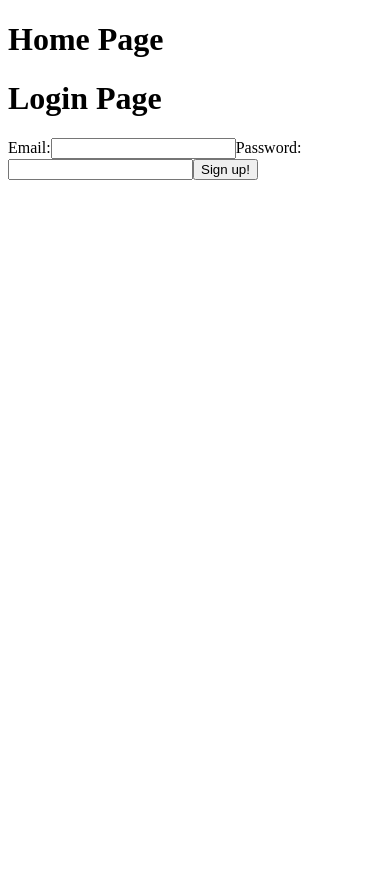
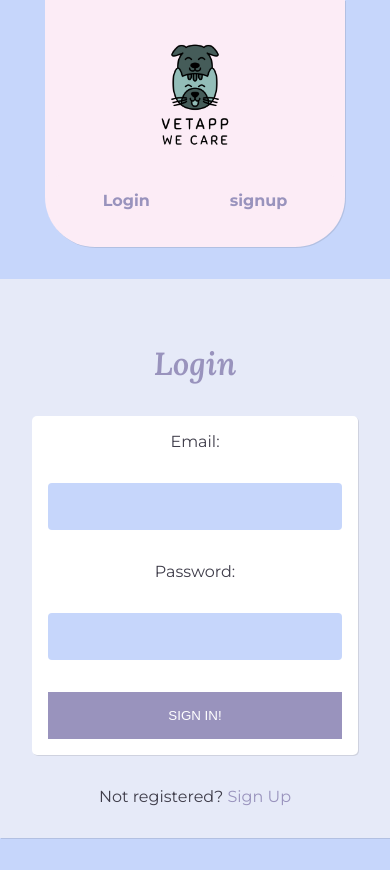
Before and after one commit to Jswears/veterinary-frontend, a React (Vite) app: page /login in a window 390 px wide. Before the commit the page ends 844 px from the top, so only its background shows below. Built offline with nearby package versions, Linux system fonts and the light colour scheme.

Commit message:
some style auth fixed

```diff
--- /dev/null
+++ b/src/App.css
@@ -0,0 +1,261 @@
+@import url('https://fonts.googleapis.com/css2?family=Montserrat:wght@400;700&display=swap');
+@import url('https://fonts.googleapis.com/css2?family=Lora:ital,wght@1,600&display=swap');
+* {
+box-sizing: border-box;
+text-decoration: none;
+outline: none;
+margin: 0;
+padding: 0;
+list-style: none;
+border: none;
+}
+
+/*colors*/
+:root{
+  --bg-color: #e6eaf8;
+  --color-darkest:#9993bd;
+  --color-dark: #c6d6fb;
+  --color-light: #f1b1da;
+  --color-lightest: #fcc2b4;
+  --color-bg: #fcecf6;
+  --color-bg2: #f1f5fe;
+}
+
+a{
+  color:var(--color-darkest)
+}
+body {
+  background-color: var(--color-dark);
+  font-family: 'Montserrat', sans-serif;
+  color: #3f3d4a;
+}
+
+
+h1, h2, h3{
+  color: var(--color-darkest);
+  font-weight: bold;
+  font-family: 'Lora', serif;
+  margin-top: 2rem;
+
+}
+/*layout*/
+
+.container{
+  width: 100%;
+  margin: 0 auto;
+  text-align: center;
+}
+.content-md{
+width: 500px;
+margin: 2rem auto;
+display: flex;
+flex-direction: column;
+gap: 2rem;
+justify-content: center;
+align-items: center;
+background-color: #e6eaf8;
+border-radius: 15px ;
+padding: 2rem;
+box-shadow: 1px 1px rgba(0,0,0,0.1);
+}
+.content-lg{
+  width: 600px;
+  margin: 2rem auto;
+  display: grid;
+  gap: 2rem;
+  align-items: center;
+  grid-template-columns: 50% 50%;
+  padding: 4rem;
+   position: relative;
+
+   background-color: #e6eaf8;
+border-radius: 15px ;
+box-shadow: 1px 1px rgba(0,0,0,0.1);
+  }
+.form{
+  margin: 0 auto;
+  width: 100%;
+  background-color: #fff;
+  display: flex;
+  flex-direction: column;
+  padding:1rem;
+  border-radius: 5px;
+  gap: 2rem;
+  box-shadow: 1px 1px rgba(0,0,0,0.1);
+}
+.form input, .form textarea, .form select{
+
+  border-radius: 4px;
+  width: 100%;
+  background-color: #c6d6fb;
+  padding: 1rem;
+}
+.form button{
+    background-color: var(--color-darkest);
+    padding: 1rem 0.5rem;
+    color:#fff;
+    text-transform: uppercase;
+}
+
+.error{
+  border-radius: 4px;
+  width: 100%;
+  background-color: var(--color-light);
+  padding: 1rem;
+}
+
+.navbar{
+
+  display: flex;
+  justify-content: space-between;
+  padding:1rem 2rem;
+
+  margin: 0 auto;
+  align-items: center;
+  background-color: var(--color-bg);
+  box-shadow: 1px 1px rgba(0,0,0,0.1);
+  width: 600px;
+  border-radius: 0 0 50px 50px;
+  position: relative;
+}
+
+.brand{
+  width: 200px;
+}
+.brand img{
+  width: 100%;
+  background-size: cover;
+}
+.menu{
+  display: flex;
+  gap: 1rem;
+  color: #fff;;
+  padding: 1rem;
+  justify-content: center;
+  text-align: center;
+  border-radius: 5px;
+  font-weight: bold;
+}
+.menu li a{
+  padding: 1rem 2rem;
+  border-radius: 5px;
+  color: var(--color-darkest);
+}
+.menu li button{
+    padding: 1rem 2rem;
+    border-radius: 5px;
+    color: var(--color-darkest);
+    background: none;
+    border:none;
+    font-weight: bold;
+    font-size: 1.2rem;
+}
+.menu li a:hover{
+  color: var(--color-dark);
+}
+.menu li img{
+  border-radius: 50%;
+}
+.profile{
+display: flex;
+width: 200px;
+gap:0.2rem;
+justify-content: center;
+align-items: center;
+}
+
+.profile img{
+  width: 100%;
+  background-size: cover;
+  border-radius: 50%;
+  box-shadow:1px 1px 1px rgba(0,0,0,0.1);
+}
+.profile:hover >img {
+   border:2px dotted var(--color-darkest);
+}
+
+.button{
+  background-color: var(--color-bg);
+  border-radius: 5px;
+  box-shadow:1px 1px 1px rgba(0,0,0,0.3);
+  text-align: center;
+  padding: 2rem 1rem;
+  text-align: center;
+  position: relative;
+}
+
+.notify{
+  border-radius: 50%;
+  background-color: var(--color-light);
+  top:-10px;
+  right: -10px;
+  position: absolute;
+  padding: 0.5rem 1rem;
+  color:#fff;
+  box-shadow:1px 1px 1px rgba(0,0,0,0.3);
+}
+
+.bg{
+  background-color: var(--color-darkest);
+
+}
+.bg a{
+  color: #e6eaf8;
+}
+.bg1{
+  background-color: var(--color-lightest);
+}
+.bg2{
+  background-color: var(--color-light);
+}
+.bg3{
+  background-color: var(--color-bg2);
+}
+
+
+.pet-card{
+  background-color: var(--color-bg);
+  border-radius: 5px;
+  box-shadow:1px 1px 1px rgba(0,0,0,0.3);
+  text-align: center;
+  padding: 1rem 0.5rem;
+  text-align: center;
+  display: flex;
+  flex-direction: column;
+  gap: 2rem;
+  justify-content: center;
+
+}
+.pet-card img{
+  margin: 0 auto;
+  width: 100%;
+  background-size: cover;
+}
+
+@media screen and (max-width: 600px) {
+
+
+ .navbar{
+  flex-direction: column;
+  width: 300px;
+ }
+ .content-lg{
+  grid-template-columns: auto auto;
+  width: 100%;
+  justify-content: center;
+  align-items: center;
+  border-radius: 0;
+ }
+ .content-md{
+  border-radius: 0;
+  width: 100%;
+ }
+.menu{
+  /* right: 0;
+  top:240px; */
+  position:relative;
+  top:-5px;
+  background-color:var(--color-bg);
+}
+
+}
--- a/src/App.jsx
+++ b/src/App.jsx
@@ -2,15 +2,16 @@ import { Route, Routes } from "react-router-dom";
 import SignupPage from "./pages/SignupPage";
 import LoginPage from "./pages/LoginPage";
 import HomePage from "./pages/HomePage";
-
+import './App.css'
+import { NavBar } from "./components/NavBar";
 const App = () => {
   return (
     <>
-      <h1>Home Page</h1>
+      <NavBar />
       <Routes>
         <Route path="/signup" element={<SignupPage />} />
         <Route path="/login" element={<LoginPage />} />
-        <Route path="/home" element={<HomePage />} />
+        <Route path="/" element={<HomePage />} />
       </Routes>
     </>
   );
--- /dev/null
+++ b/src/components/NavBar.jsx
@@ -0,0 +1,39 @@
+import { useContext } from 'react'
+import logo from '../assets/images/logo.png'
+import { Link } from 'react-router-dom'
+import { AuthContext } from "../context/auth.context";
+export const NavBar = () => {
+ const {isLoggedIn, logoutHandle }  = useContext(AuthContext)
+
+
+  return (
+    <div className="container">
+
+          <nav className="navbar">
+            <div className="brand">
+              <Link to={'/'} > <img src={logo} alt=" vetapp" /> </Link>
+            </div>
+            <ul className="menu">
+                {!isLoggedIn &&
+                <>
+                <li>
+                <Link to={'/login'} > Login</Link>
+                </li>
+                <li>
+                <Link to={'/signup'} > signup</Link>
+                </li>
+                </>
+                }
+                 {isLoggedIn &&
+                <>
+                <li>
+                <button onClick={()=>{logoutHandle() }}> Logout</button>
+                </li>
+
+                </>
+                }
+            </ul>
+          </nav>
+    </div>
+  )
+}
--- a/src/context/auth.context.jsx
+++ b/src/context/auth.context.jsx
@@ -15,7 +15,7 @@ const AuthContextWrapper = ({ children }) => {
       try {
         const response = await axios("http://localhost:5005/auth/verify", {
           // IF ERROR CAPITAL A
-          headers: { authorization: `Bearer ${tokenInStorage}` },
+          headers: { Authorization: `Bearer ${tokenInStorage}` },
         });
         setUser(response.data.currentUser);
         setIsLoading(false);
@@ -35,11 +35,16 @@ const AuthContextWrapper = ({ children }) => {
 
   const logoutHandle = () => {
     localStorage.removeItem("authToken");
+    authenticateUser()
     navigate("/login");
   };
 
+  const storeToken = (token) => {
+    localStorage.setItem("authToken", token);
+  }
+
   return (
-    <AuthContext.Provider value={{ test: "Hello context works", authenticateUser }}>
+    <AuthContext.Provider value={{ storeToken, isLoading, isLoggedIn, user, authenticateUser, logoutHandle }}>
       {children}
     </AuthContext.Provider>
   );
--- a/src/pages/HomePage.jsx
+++ b/src/pages/HomePage.jsx
@@ -1,17 +1,14 @@
 import { useNavigate } from "react-router-dom";
 
 const HomePage = () => {
-  const navigate = useNavigate();
-  const logoutHandle = () => {
-    localStorage.removeItem("authToken");
-    navigate("/login");
-  };
+
   return (
     <>
+    <div className="container">
       <h1>Home Page</h1>
-      <button type="button" onClick={logoutHandle}>
-        LogOut
-      </button>
+    </div>
+
+
     </>
   );
 };
--- a/src/pages/LoginPage.jsx
+++ b/src/pages/LoginPage.jsx
@@ -1,22 +1,22 @@
 import { useContext, useState } from "react";
 import { AuthContext } from "../context/auth.context";
 import axios from "axios";
-import { useNavigate } from "react-router-dom";
+import { Link, useNavigate } from "react-router-dom";
 
 const LoginPage = () => {
   const [email, setEmail] = useState("");
   const [password, setPassword] = useState("");
-  const { authenticateUser } = useContext(AuthContext);
+  const { authenticateUser, storeToken } = useContext(AuthContext);
   const navigate = useNavigate();
 
   const handleSubmit = async (e) => {
     e.preventDefault();
     try {
       const response = await axios.post("http://localhost:5005/auth/login", { email, password });
-      localStorage.setItem("authToken", response.data.token);
-      console.log(response.data);
-      await authenticateUser;
-      navigate("/home");
+      storeToken(response.data.token);
+      console.log(response.data.token);
+      authenticateUser();
+      navigate("/");
     } catch (error) {
       console.log(error);
     }
@@ -24,14 +24,19 @@ const LoginPage = () => {
 
   return (
     <>
-      <h1>Login Page</h1>
-      <form onSubmit={handleSubmit}>
+       <div className="container">
+    <div className="content-md">
+      <h1>Login </h1>
+      <form onSubmit={handleSubmit} className="form">
         <label htmlFor="email">Email:</label>
         <input type="email" name="email" onChange={(e) => setEmail(e.target.value)} />
         <label htmlFor="password">Password:</label>
         <input type="password" name="password" onChange={(e) => setPassword(e.target.value)} />
-        <button type="submit">Sign up!</button>
+        <button type="submit">Sign in!</button>
       </form>
+      <p>Not registered? <Link to={'/signup'} >Sign Up</Link></p>
+      </div>
+ </div>
     </>
   );
 };
--- a/src/pages/SignupPage.jsx
+++ b/src/pages/SignupPage.jsx
@@ -1,6 +1,7 @@
 import { useContext, useState } from "react";
 import { Link, useNavigate } from "react-router-dom";
 import { AuthContext } from "../context/auth.context";
+import axios from "axios";
 
 const BASE_URL = "http://localhost:5005";
 
@@ -21,7 +22,8 @@ const SignupPage = () => {
     try {
       const requestBody = { fullname, email, password };
       const response = await axios.post(`${BASE_URL}/auth/signup`, requestBody);
-      return response.data;
+      console.log(response)
+      navigate('/login')
     } catch (error) {
       console.log(error);
     }
@@ -29,9 +31,10 @@ const SignupPage = () => {
 
   return (
     <>
-      <h1>Signup page</h1>
-
-      <form onSubmit={handleSubmit}>
+      <div className="container">
+    <div className="content-md">
+    <h1>Registration Form</h1>
+      <form onSubmit={handleSubmit} className="form">
         <label htmlFor="fullname">Fullname:</label>
         <input type="text" name="fullname" value={fullname} onChange={handleFullname} />
         <label htmlFor="email">Email:</label>
@@ -40,6 +43,9 @@ const SignupPage = () => {
         <input type="password" name="password" value={password} onChange={handlePassword} />
         <button type="submit">Sign up!</button>
       </form>
+      <p>Already registered? <Link to={'/login'} >Log in</Link></p>
+     </div>
+ </div>
     </>
   );
 };
```
Also changed, not shown: src/assets/images/logo.png (added), src/assets/images/male.png (added).
